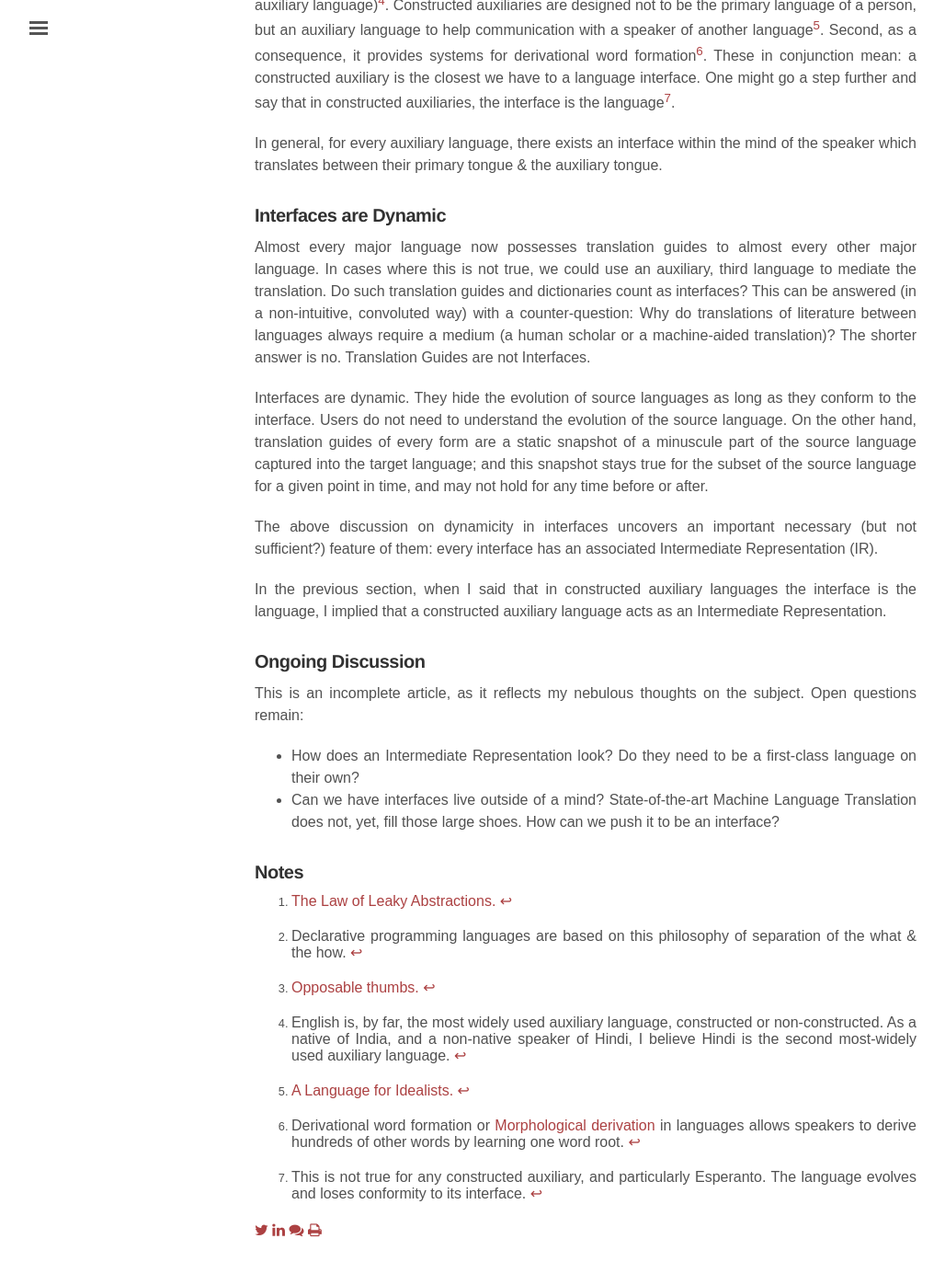
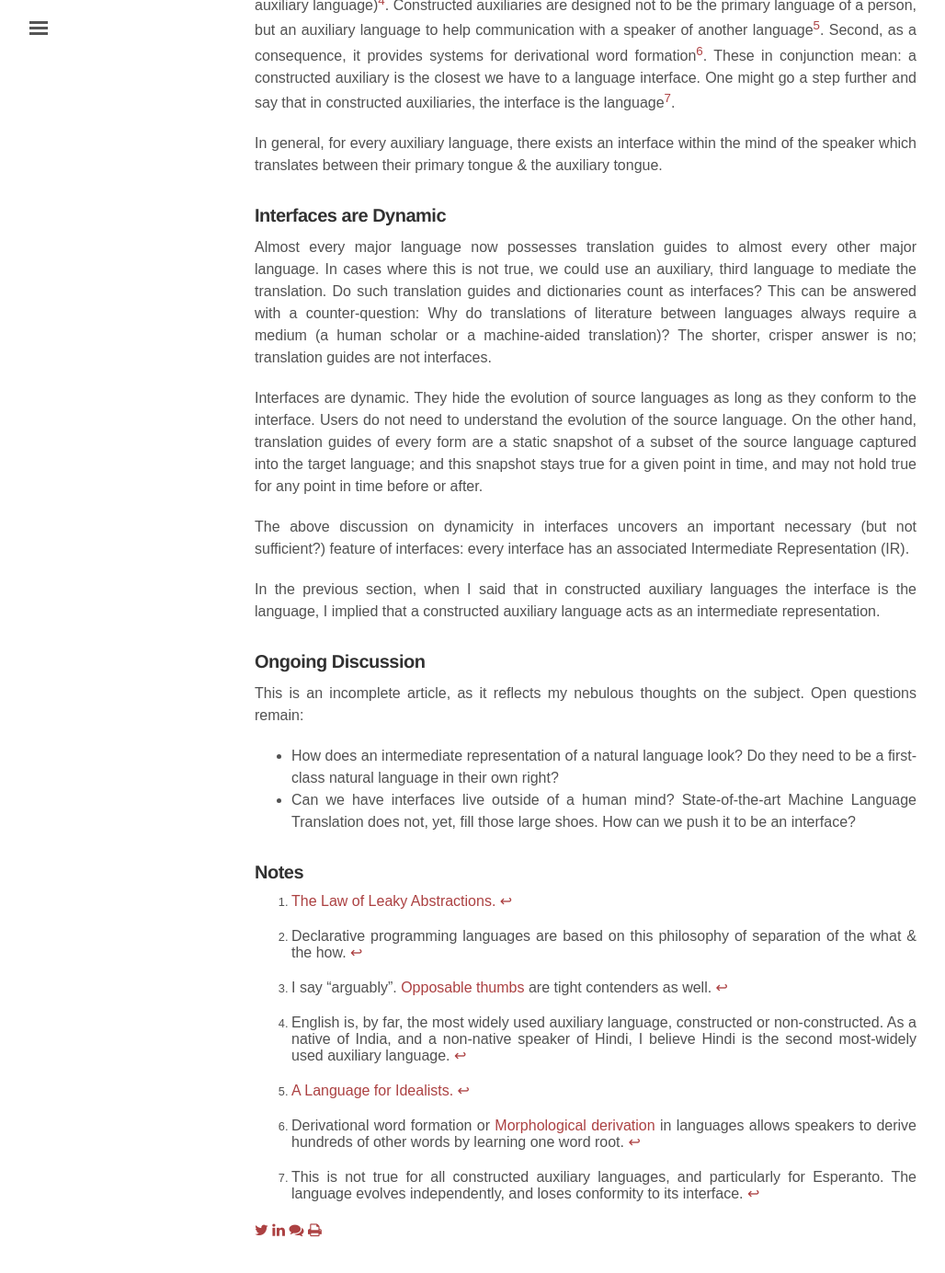
Before and after one commit to sujithjay/sujithjay.github.io, a Jekyll site: the page built from _posts/2020-03-12-natural-languages-are-interfaceless.md, in a window 1280 px wide and 1400 px high, scrolled down 2339 px. Shown: the top 1384 px of the window at 92% size, without its empty margins (3-1031 px from the left). Built offline with Jekyll 4.4.1, drawn with Linux system fonts in a browser that asks for light colours; nearby versions of some CDN libraries; some web fonts are replaced; comment, search, counter and statistics services are not loaded.

Commit message:
Edits to Interfaceless Language

```diff
--- a/_posts/2020-03-12-natural-languages-are-interfaceless.md
+++ b/_posts/2020-03-12-natural-languages-are-interfaceless.md
@@ -48,27 +48,27 @@ Constructed auxiliary languages, however, implicitly have a notion of interfacea
 In general, for every auxiliary language, there exists an interface within the mind of the speaker which translates between their primary tongue & the auxiliary tongue.
 
 ### Interfaces are Dynamic
-Almost every major language now possesses translation guides to almost every other major language. In cases where this is not true, we could use an auxiliary, third language to mediate the translation. Do such translation guides and dictionaries count as interfaces? This can be answered (in a non-intuitive, convoluted way) with a counter-question: Why do translations of literature between languages always require a medium (a human scholar or a machine-aided translation)? The shorter answer is no. Translation Guides are not Interfaces.
+Almost every major language now possesses translation guides to almost every other major language. In cases where this is not true, we could use an auxiliary, third language to mediate the translation. Do such translation guides and dictionaries count as interfaces? This can be answered with a counter-question: Why do translations of literature between languages always require a medium (a human scholar or a machine-aided translation)? The shorter, crisper answer is no; translation guides are not interfaces.
 
-Interfaces are dynamic. They hide the evolution of source languages as long as they conform to the interface. Users do not need to understand the evolution of the source language. On the other hand, translation guides of every form are a static snapshot of a minuscule part of the source language captured into the target language; and this snapshot stays true for the subset of the source language for a given point in time, and may not hold for any time before or after.
+Interfaces are dynamic. They hide the evolution of source languages as long as they conform to the interface. Users do not need to understand the evolution of the source language. On the other hand, translation guides of every form are a static snapshot of a subset of the source language captured into the target language; and this snapshot stays true for a given point in time, and may not hold true for any point in time before or after.
 
-The above discussion on dynamicity in interfaces uncovers an important necessary (but not sufficient?) feature of them: every interface has an associated Intermediate Representation (IR).
+The above discussion on dynamicity in interfaces uncovers an important necessary (but not sufficient?) feature of interfaces: every interface has an associated Intermediate Representation (IR).
 
-In the previous section, when I said that in constructed auxiliary languages the interface is the language, I implied that a constructed auxiliary language acts as an Intermediate Representation.
+In the previous section, when I said that in constructed auxiliary languages the interface is the language, I implied that a constructed auxiliary language acts as an intermediate representation.
 
 
 ### Ongoing Discussion
 This is an incomplete article, as it reflects my nebulous thoughts on the subject. Open questions remain:
 
-- How does an Intermediate Representation look? Do they need to be a first-class language on their own?
-- Can we have interfaces live outside of a mind? State-of-the-art Machine Language Translation does not, yet, fill those large shoes. How can we push it to be an interface?
+- How does an intermediate representation of a natural language look? Do they need to be a first-class natural language in their own right?
+- Can we have interfaces live outside of a human mind? State-of-the-art Machine Language Translation does not, yet, fill those large shoes. How can we push it to be an interface?
 
 
 ### Notes
 [^1]: [The Law of Leaky Abstractions.](https://www.joelonsoftware.com/2002/11/11/the-law-of-leaky-abstractions/)
 [^2]: Declarative programming languages are based on this philosophy of separation of the what & the how.
-[^3]: [Opposable thumbs.](https://www.ruf.rice.edu/~kemmer/Evol/opposablethumb.html)
+[^3]: I say "arguably". [Opposable thumbs](https://www.ruf.rice.edu/~kemmer/Evol/opposablethumb.html) are tight contenders as well.
 [^4]: English is, by far, the most widely used auxiliary language, constructed or non-constructed. As a native of India, and a non-native speaker of Hindi, I believe Hindi is the second most-widely used auxiliary language.
 [^5]: [A Language for Idealists.](https://paw.princeton.edu/article/language-idealists)
 [^6]: Derivational word formation or [Morphological derivation](https://en.wikipedia.org/wiki/Morphological_derivation) in languages allows speakers to derive hundreds of other words by learning one word root.
-[^7]: This is not true for any constructed auxiliary, and particularly Esperanto. The language evolves and loses conformity to its interface.
+[^7]: This is not true for all constructed auxiliary languages, and particularly for Esperanto. The language evolves independently, and loses conformity to its interface.
```
